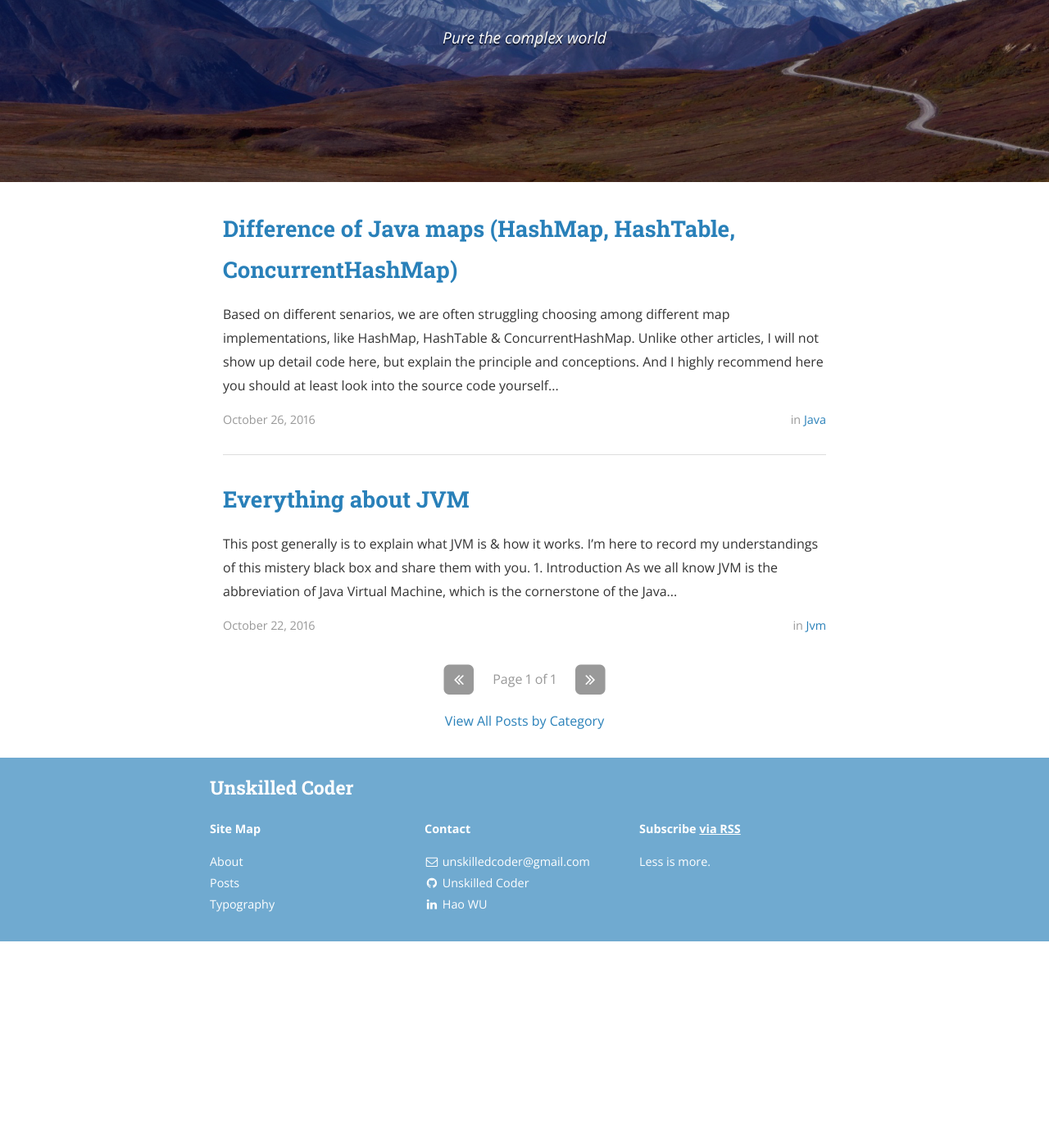
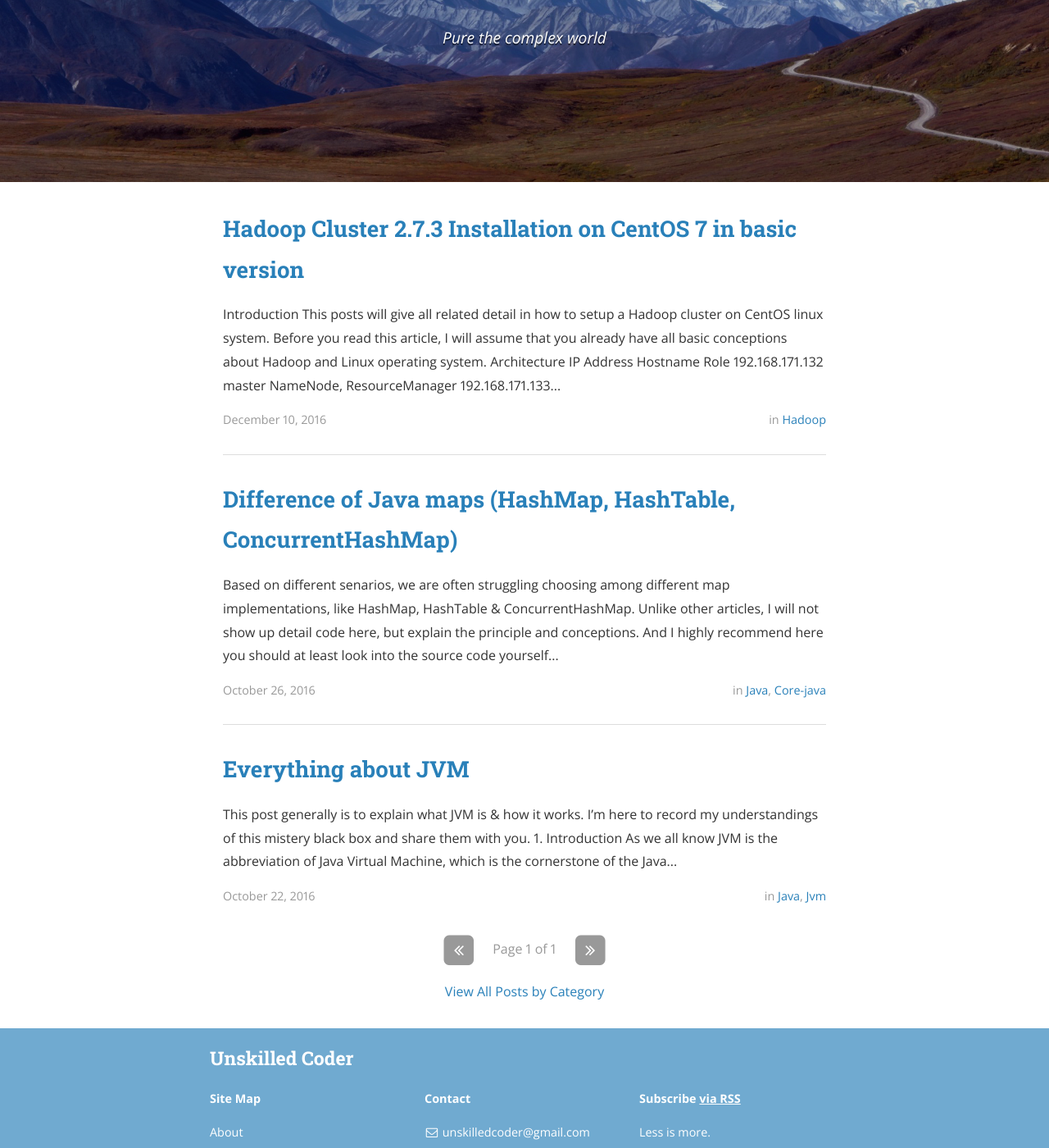
Before and after one commit to unskilledcoder/unskilledcoder.github.io, a Jekyll site: the page built from index.html, in a window 1280 px wide and 1400 px high, scrolled down 281 px. Shown: the whole window at 82% size. Built offline with Jekyll 4.4.1, drawn with Linux system fonts in a browser that asks for light colours; nearby versions of some CDN libraries; the list of posts is cut into pages by our own code; a style sheet for code colours, icons or effects is not loaded; before the commit the page ends 1429 px from its top, so only the background shows below that.

Commit message:
add hadoop cluster installation post

````diff
--- a/_config.yml
+++ b/_config.yml
@@ -48,11 +48,17 @@ jekyll-archives:
 
 # Category descriptions (for archive pages)
 descriptions:
-  - cat: jekyll
-    desc: "Posts describing Jekyll setup techniques."
+  - cat: java
+    desc: "All Java releated posts."
 
-  - cat: hello
-    desc: "Just some placeholder posts, lorem ipsum and the rest."
+  - cat: jvm
+    desc: "Posts try to explain the detail mechanism of java virtual machine."
+
+  - cat: core-java
+    desc: "Posts that is relavant to core java."
+
+  - cat: hadoop
+    desc: "hadoop related posts."
 
 # Social icons and sharing options
 #
--- a/_posts/2016-10-22-everything-about-jvm.markdown
+++ b/_posts/2016-10-22-everything-about-jvm.markdown
@@ -3,7 +3,7 @@ layout: post
 title:  "Everything about JVM"
 date:   2016-10-22 08:43:59
 author: Unskilled Coder
-categories: jvm
+categories: java jvm
 ---
 
 This post generally is to explain what JVM is & how it works. I'm here to record my understandings of this mistery black box and share them with you.
--- /dev/null
+++ b/_posts/2016-12-10-hadoop-cluster-installation-basic-version.markdown
@@ -0,0 +1,355 @@
+---
+layout: post
+title:  "Hadoop Cluster 2.7.3 Installation on CentOS 7 in basic version"
+date:   2016-12-10 09:00:00
+author: Unskilled Coder
+categories: hadoop
+---
+
+## Introduction
+
+This posts will give all related detail in how to setup a Hadoop cluster on CentOS linux system. Before you read this article, I will assume that you already have all basic conceptions about Hadoop and Linux operating system.
+<br /><br />
+
+## Architecture
+
+| IP Address      | Hostname    | Role                                     |
+|:----------------|:------------|:-----------------------------------------|
+| 192.168.171.132 | master      | NameNode, ResourceManager                |
+| 192.168.171.133 | slave1      | SecondaryNameNode, DataNode, NodeManager |
+| 192.168.171.134 | slave2      | DataNode, NodeManager                    |
+
+<br />
+
+## 1. CentOS setup
+
+### 1.1. install necessary packages for OS
+
+We pick up CentOS minimal IOS as our installation prototype, once the system installation completed, we need to install 2 things: <br />
+
+```bash
+sudo install -y net-tools
+sudo install -y openssh-server
+```
+*The first line is to install ifconfig, while the second one is to be able to be ssh login by remote peer.*<br />
+
+### 1.2. setup hostname for all nodes
+
+This step is optional, but important for better self-identify while you use same username login to different nodes.
+
+```bash
+sudo hostnamectl set-hostname master
+```
+*ex: at <b>master</b> node*
+re-login to check the effect
+
+### 1.3. setup jdk for all nodes
+*install jdk from oracle official website*
+```bash
+sudo wget --header "Cookie: oraclelicense=accept-securebackup-cookie" http://download.oracle.com/otn-pub/java/jdk/8u112-b14/jdk-8u112-linux-x64.rpm
+sudo yum localinstall -y jdk-8u112-linux-x64.rpm
+sudo rm jdk-8u112-linux-x64.rpm
+```
+*add java.sh under /etc/profile.d/* <br />
+java.sh content:
+```bash
+export JAVA_HOME=/usr/java/jdk1.8.0_112
+export JRE_HOME=/usr/java/jdk1.8.0_112/jre
+export CLASSPATH=$JAVA_HOME/lib:.
+export PATH=$PATH:$JAVA_HOME/bin
+```
+re-login, and you'll find all environment variables, and java is well installed.
+*Approach to verification:*
+```bash
+java -version
+ls $JAVA_HOME
+ls $PATH
+```
+if the java version goes wrong, you can
+```bash
+sudo alternatives --config java
+```
+then choose a correct version.
+
+### 1.4. setup user and user group on all nodes
+```bash
+sudo groupadd hadoop
+sudo useradd -d /home/hadoop -g hadoop hadoop
+passwd hadoop
+```
+
+### 1.5. modify hosts file for network inter-recognition on all nodes
+```bash
+echo '192.168.171.132 master' >> /etc/hosts
+echo '192.168.171.133 slave1' >> /etc/hosts
+echo '192.168.171.134 slave2' >> /etc/hosts
+```
+check the recognition works:
+```bash
+ping master
+ping slave1
+ping slave2
+```
+
+### 1.6. setup ssh no password login on all nodes
+```bash
+su - hadoop
+ssh-keygen -t rsa
+ssh-copy-id master
+ssh-copy-id slave1
+ssh-copy-id slave2
+```
+now you can ssh login to all 3 nodes without passwd, please have a try to check it out.
+<br /> <br />
+
+## 2. Hadoop Setup
+
+P.S. the following operations happens on a single node, let's say, master. In addition, we'll login as user *hadoop* to finish all operations.
+```bash
+su - hadoop
+```
+
+### 2.1. Download and untar on the file system.
+```bash
+wget http://mirrors.sonic.net/apache/hadoop/common/hadoop-2.7.3/hadoop-2.7.3.tar.gz
+untar -zxvf hadoop-2.7.3.tar.gz
+rm hadoop-2.7.3.tar.gz
+chmod 775 hadoop-2.7.3
+```
+
+### 2.2. Add environment variables for hadoop
+append following content onto ~/.bashrc
+```bash
+export HADOOP_HOME=/home/hadoop/hadoop-2.7.3
+export HADOOP_INSTALL=$HADOOP_HOME
+export HADOOP_MAPRED_HOME=$HADOOP_HOME
+export HADOOP_COMMON_HOME=$HADOOP_HOME
+export HADOOP_HDFS_HOME=$HADOOP_HOME
+export YARN_HOME=$HADOOP_HOME
+export HADOOP_COMMON_LIB_NATIVE_DIR=$HADOOP_HOME/lib/native
+export PATH=$PATH:$HADOOP_HOME/sbin:$HADOOP_HOME/bin
+```
+then make these variables effect:
+```bash
+source ~/.bashrc
+```
+
+### 2.3. Add slave node hostnames into *slaves* file
+```bash
+echo slave1 > $HADOOP_HOME/etc/hadoop/slaves
+echo slave2 >> $HADOOP_HOME/etc/hadoop/slaves
+```
+
+### 2.4. Add secondary node hostname into *masters* file
+```bash
+echo slave1 > $HADOOP_HOME/etc/hadoop/masters
+```
+
+### 2.5. Modify `$HADOOP_HOME/etc/hadoop/core-site.xml` as following
+```xml
+<configuration>
+<property>
+    <name>fs.defaultFS</name>
+    <value>hdfs://master:9000/</value>
+    <description>namenode settings</description>
+</property>
+<property>
+    <name>hadoop.tmp.dir</name>
+    <value>/home/hadoop/hadoop-2.7.3/tmp/hadoop-${user.name}</value>
+    <description> temp folder </description>
+</property>
+<property>
+    <name>hadoop.proxyuser.hadoop.hosts</name>
+    <value>*</value>
+</property>
+<property>
+    <name>hadoop.proxyuser.hadoop.groups</name>
+    <value>*</value>
+</property>
+</configuration>
+```
+
+### 2.6. Modify `$HADOOP_HOME/etc/hadoop/hdfs-site.xml` as following
+```xml
+<configuration>
+    <property>
+        <name>dfs.namenode.http-address</name>
+        <value>master:50070</value>
+        <description> fetch NameNode images and edits </description>
+    </property>
+    <property>
+        <name>dfs.namenode.secondary.http-address</name>
+        <value>slave1:50090</value>
+        <description> fetch SecondNameNode fsimage </description>
+    </property>
+    <property>
+        <name>dfs.replication</name>
+        <value>2</value>
+        <description> replica count </description>
+    </property>
+    <property>
+        <name>dfs.namenode.name.dir</name>
+        <value>file:///home/hadoop/hadoop-2.7.3/hdfs/name</value>
+        <description> namenode </description>
+    </property>
+    <property>
+        <name>dfs.datanode.data.dir</name>
+        <value>file:///home/hadoop/hadoop-2.7.3/hdfs/data</value>
+        <description> DataNode </description>
+    </property>
+    <property>
+        <name>dfs.namenode.checkpoint.dir</name>
+        <value>file:///home/hadoop/hadoop-2.7.3/hdfs/namesecondary</value>
+        <description>  check point </description>
+    </property>
+    <property>
+        <name>dfs.webhdfs.enabled</name>
+        <value>true</value>
+    </property>
+    <property>
+        <name>dfs.stream-buffer-size</name>
+        <value>131072</value>
+        <description> buffer </description>
+    </property>
+    <property>
+        <name>dfs.namenode.checkpoint.period</name>
+        <value>3600</value>
+        <description> duration </description>
+    </property>
+</configuration>
+```
+
+### 2.7. Modify `$HADOOP_HOME/etc/hadoop/mapred-site.xml` as following
+```xml
+<configuration>
+    <property>
+        <name>mapreduce.framework.name</name>
+        <value>yarn</value>
+        </property>
+    <property>
+        <name>mapreduce.jobtracker.address</name>
+        <value>hdfs://trucy:9001</value>
+    </property>
+    <property>
+        <name>mapreduce.jobhistory.address</name>
+        <value>master:10020</value>
+        <description>MapReduce JobHistory Server host:port, default port is 10020.</description>
+    </property>
+    <property>
+        <name>mapreduce.jobhistory.webapp.address</name>
+        <value>master:19888</value>
+        <description>MapReduce JobHistory Server Web UI host:port, default port is 19888.</description>
+    </property>
+</configuration>
+```
+
+### 2.8. Modify `$HADOOP_HOME/etc/hadoop/yarn-site.xml` as following
+```xml
+<configuration>
+    <property>
+        <name>yarn.resourcemanager.hostname</name>
+        <value>master</value>
+    </property>
+    <property>
+        <name>yarn.nodemanager.aux-services</name>
+        <value>mapreduce_shuffle</value>
+    </property>
+    <property>
+        <name>yarn.nodemanager.aux-services.mapreduce.shuffle.class</name>
+        <value>org.apache.hadoop.mapred.ShuffleHandler</value>
+    </property>
+    <property>
+        <name>yarn.resourcemanager.address</name>
+        <value>master:8032</value>
+    </property>
+    <property>
+        <name>yarn.resourcemanager.scheduler.address</name>
+        <value>master:8030</value>
+    </property>
+    <property>
+        <name>yarn.resourcemanager.resource-tracker.address</name>
+        <value>master:8031</value>
+    </property>
+    <property>
+        <name>yarn.resourcemanager.admin.address</name>
+        <value>master:8033</value>
+    </property>
+    <property>
+        <name>yarn.resourcemanager.webapp.address</name>
+        <value>master:8088</value>
+    </property>
+</configuration>
+```
+
+### 2.9. Create necessary folders
+```bash
+mkdir -p $HADOOP_HOME/tmp
+mkdir -p $HADOOP_HOME/hdfs/name
+mkdir -p $HADOOP_HOME/hdfs/data
+```
+
+### 2.10. Copy hadoop folders and environment settings to slaves
+```bash
+scp ~/.bashrc slave1:~/
+scp ~/.bashrc slave2:~/
+
+scp -r ~/hadoop-2.7.3 slave1:~/
+scp -r ~/hadoop-2.7.3 slave2:~/
+```
+<br />
+
+
+## 3. Launch hadoop cluster service
+Format namenode for the first time launch
+```bash
+hdfs namenode -format
+```
+Launch dfs distributed file system
+```bash
+start-dfs.sh
+```
+Launch yarn distributed computing system
+```bash
+start-yarn.sh
+```
+<br />
+
+## 4. Shutdown hadoop cluster
+```bash
+stop-yarn.sh
+stop-dfs.sh
+```
+<br />
+
+## 5. Verify the hadoop cluster is up and healthy
+
+### 5.1. Verify by jps processus
+
+Check *jps* on each node, and view results. <br />
+jps normal results on *master* node:
+```bash
+# jps
+32967 NameNode
+33225 Jps
+32687 ResourceManager
+```
+On *slave1* node:
+```bash
+# jps
+28227 SecondaryNameNode
+28496 Jps
+28179 DataNode
+28374 NodeManager
+```
+
+On *slave2* node:
+```bash
+# jps
+27680 DataNode
+27904 Jps
+27784 NodeManager
+```
+
+### 5.2. Verify on Web interface
+`192.168.171.132:50070` to view hdfs storage status. <br />
+`192.168.171.132:8088` to view yarn computing system resources and application status.<br />
````
Also changed, not shown: _posts/2016-10-26-difference-java-maps.markdown (+5 -2 lines).
